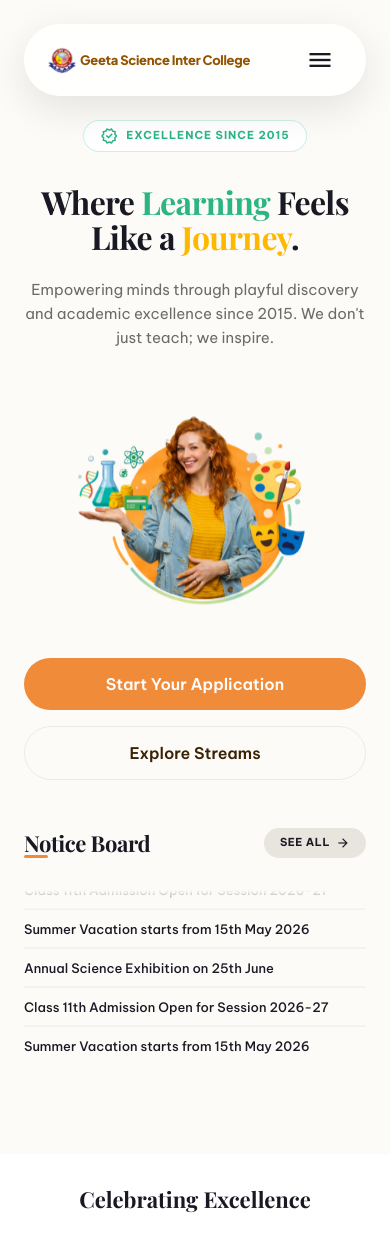
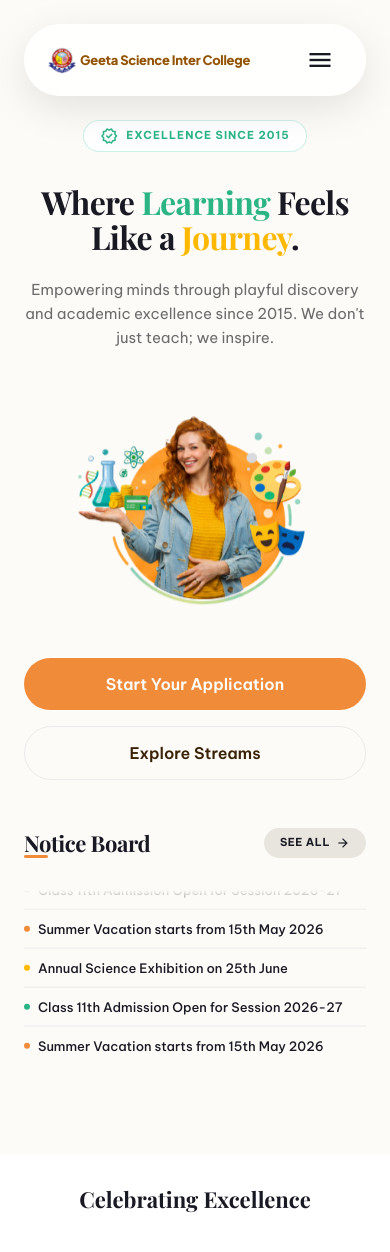
Before and after one commit to Subhampas1/geetascienceintercollege, a React (Vite) app: page / in a window 390 px wide. Shown: the top 1252 px of the page. Built offline with nearby package versions, Linux system fonts and the light colour scheme; a web font is replaced by a local one.

Commit message:
Add colored bullet points for categories in mobile Notice Board

```diff
--- a/src/pages/Home.css
+++ b/src/pages/Home.css
@@ -182,8 +182,17 @@ section {
   50% { transform: translateY(-12px); }
 }
 @keyframes animPulse {
-  0%, 100% { transform: scale(1); }
-  50% { transform: scale(1.1); }
+  0%, 100% { opacity: 0.8; transform: scale(1); }
+  50% { opacity: 1; transform: scale(1.05); }
+}
+
+.notice-bullet {
+  display: none; /* Hidden on desktop by default */
+}
+
+.notice-content {
+  display: flex;
+  align-items: center;
 }
 @keyframes animRotate {
   0%, 100% { transform: rotate(0deg); }
@@ -342,7 +351,26 @@ section {
     font-size: 13px;
     line-height: 1.4;
     white-space: normal;
+    margin: 0;
   }
+
+  .notice-content {
+    display: flex;
+    align-items: center;
+    gap: 8px;
+  }
+
+  .notice-bullet {
+    display: block;
+    width: 6px;
+    height: 6px;
+    border-radius: 50%;
+    flex-shrink: 0;
+  }
+
+  .notice-bullet.new { background-color: var(--color-green); }
+  .notice-bullet.update { background-color: var(--color-orange); }
+  .notice-bullet.event { background-color: var(--color-yellow); }
 
   /* Show duplicates for scrolling */
   .notice-scroll-content > div:nth-child(n+6) {
--- a/src/pages/Home.jsx
+++ b/src/pages/Home.jsx
@@ -67,28 +67,43 @@ const Home = () => {
             <div className="notice-scroll-content">
               <div className="notice-item">
                 <Chip variant="new" style={{ marginRight: '8px' }}>NEW</Chip>
-                <p>Class 11th Admission Open for Session {sessionString}</p>
+                <div className="notice-content">
+                  <span className="notice-bullet new"></span>
+                  <p>Class 11th Admission Open for Session {sessionString}</p>
+                </div>
               </div>
               <div className="notice-divider"></div>
               <div className="notice-item">
                 <Chip variant="update" style={{ marginRight: '8px' }}>UPDATE</Chip>
-                <p>Summer Vacation starts from 15th May {currentYear}</p>
+                <div className="notice-content">
+                  <span className="notice-bullet update"></span>
+                  <p>Summer Vacation starts from 15th May {currentYear}</p>
+                </div>
               </div>
               <div className="notice-divider"></div>
               <div className="notice-item">
                 <Chip variant="event" style={{ marginRight: '8px' }}>EVENT</Chip>
-                <p>Annual Science Exhibition on 25th June</p>
+                <div className="notice-content">
+                  <span className="notice-bullet event"></span>
+                  <p>Annual Science Exhibition on 25th June</p>
+                </div>
               </div>
               <div className="notice-divider"></div>
               {/* Duplicates for infinite scrolling */}
               <div className="notice-item">
                 <Chip variant="new" style={{ marginRight: '8px' }}>NEW</Chip>
-                <p>Class 11th Admission Open for Session {sessionString}</p>
+                <div className="notice-content">
+                  <span className="notice-bullet new"></span>
+                  <p>Class 11th Admission Open for Session {sessionString}</p>
+                </div>
               </div>
               <div className="notice-divider"></div>
               <div className="notice-item">
                 <Chip variant="update" style={{ marginRight: '8px' }}>UPDATE</Chip>
-                <p>Summer Vacation starts from 15th May {currentYear}</p>
+                <div className="notice-content">
+                  <span className="notice-bullet update"></span>
+                  <p>Summer Vacation starts from 15th May {currentYear}</p>
+                </div>
               </div>
             </div>
           </div>
```
